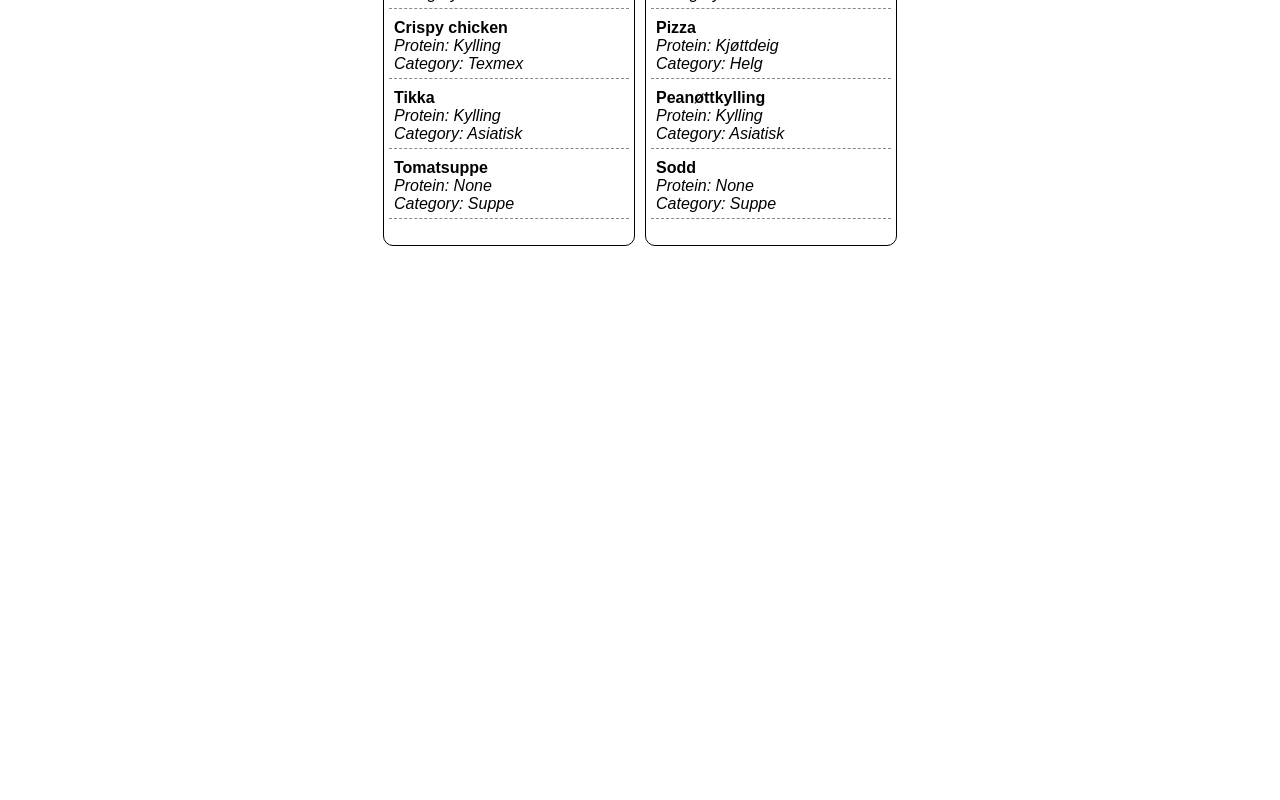
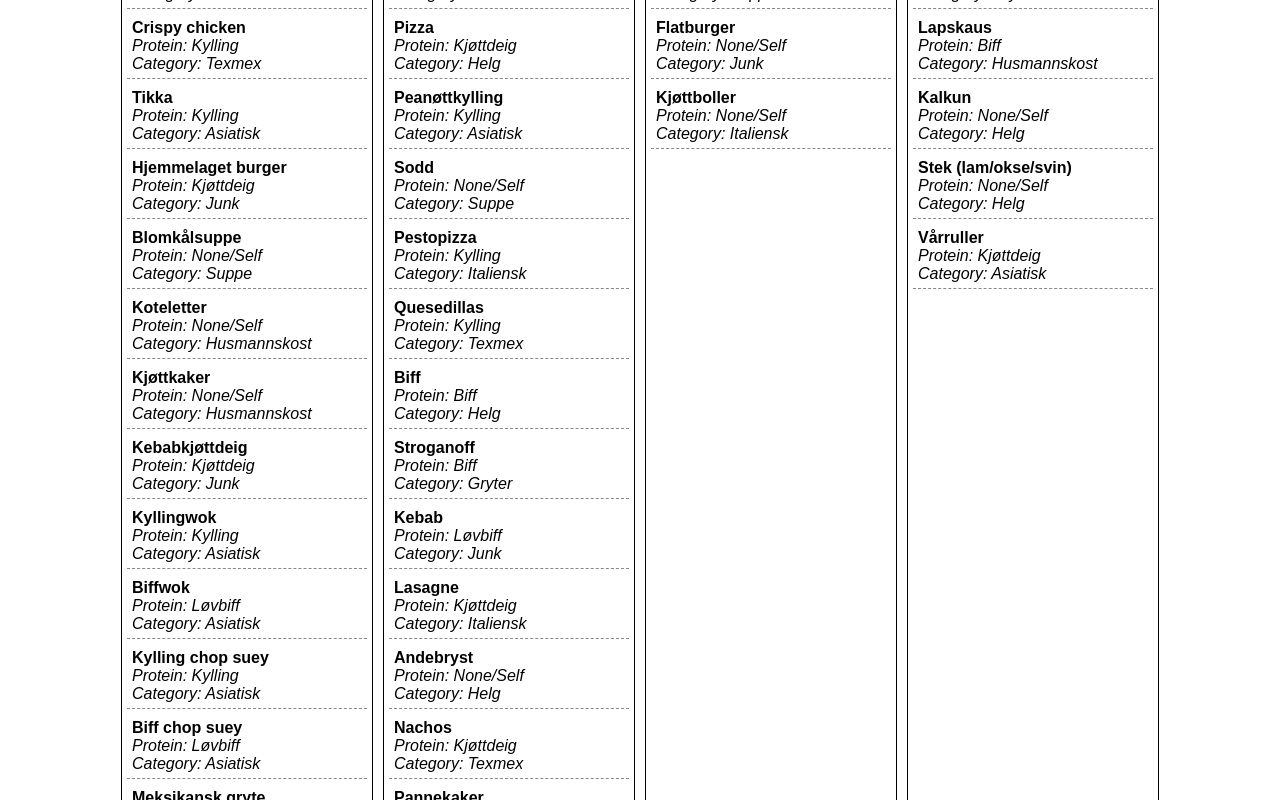
Before and after one commit to askjervold/react-dinner-picker, a React (Create React App) app: page /time in a window 1280 px wide. Shown: the part 360-1160 px from the top of the page. Before the commit the page ends 800 px from the top, so only its background shows below. Built offline with nearby package versions, Linux system fonts and the light colour scheme.

Commit message:
Add more dishes

```diff
--- a/src/resources/dishes.js
+++ b/src/resources/dishes.js
@@ -37,15 +37,201 @@ const dishes = [
     },
     {
         "name": "Sodd",
-        "protein": "none",
+        "protein": "none/self",
         "category": "suppe",
         "time": 3
     },
     {
         "name": "Tomatsuppe",
-        "protein": "none",
+        "protein": "none/self",
+        "category": "suppe",
+        "time": 1
+    },
+    {
+        "name": "Flatburger",
+        "protein": "none/self",
+        "category": "junk",
+        "time": 1
+    },
+    {
+        "name": "Hjemmelaget burger",
+        "protein": "kjøttdeig",
+        "category": "junk",
+        "time": 2
+    },
+    {
+        "name": "Pestopizza",
+        "protein": "kylling",
+        "category": "italiensk",
+        "time": 3
+    },
+    {
+        "name": "Kjøttboller",
+        "protein": "none/self",
+        "category": "italiensk",
+        "time": 1
+    },
+    {
+        "name": "Hønsefrikassé",
+        "protein": "none/self",
+        "category": "gryter",
+        "time": 4
+    },
+    {
+        "name": "Quesedillas",
+        "protein": "kylling",
+        "category": "texmex",
+        "time": 3
+    },
+    {
+        "name": "Blomkålsuppe",
+        "protein": "none/self",
         "category": "suppe",
         "time": 2
+    },
+    {
+        "name": "Koteletter",
+        "protein": "none/self",
+        "category": "husmannskost",
+        "time": 2
+    },
+    {
+        "name": "Kjøttkaker",
+        "protein": "none/self",
+        "category": "husmannskost",
+        "time": 2
+    },
+    {
+        "name": "Lapskaus",
+        "protein": "biff",
+        "category": "husmannskost",
+        "time": 4
+    },
+    {
+        "name": "Biff",
+        "protein": "biff",
+        "category": "helg",
+        "time": 3
+    },
+    {
+        "name": "Stroganoff",
+        "protein": "biff",
+        "category": "gryter",
+        "time": 3
+    },
+    {
+        "name": "Kebab",
+        "protein": "løvbiff",
+        "category": "junk",
+        "time": 3
+    },
+    {
+        "name": "Kebabkjøttdeig",
+        "protein": "kjøttdeig",
+        "category": "junk",
+        "time": 2
+    },
+    {
+        "name": "Kyllingwok",
+        "protein": "kylling",
+        "category": "asiatisk",
+        "time": 2
+    },
+    {
+        "name": "Biffwok",
+        "protein": "løvbiff",
+        "category": "asiatisk",
+        "time": 2
+    },
+    {
+        "name": "Kylling chop suey",
+        "protein": "kylling",
+        "category": "asiatisk",
+        "time": 2
+    },
+    {
+        "name": "Biff chop suey",
+        "protein": "løvbiff",
+        "category": "asiatisk",
+        "time": 2
+    },
+    {
+        "name": "Meksikansk gryte",
+        "protein": "kjøttdeig",
+        "category": "gryter",
+        "time": 2
+    },
+    {
+        "name": "Kalkun",
+        "protein": "none/self",
+        "category": "helg",
+        "time": 4
+    },
+    {
+        "name": "Stek (lam/okse/svin)",
+        "protein": "none/self",
+        "category": "helg",
+        "time": 4
+    },
+    {
+        "name": "Lasagne",
+        "protein": "kjøttdeig",
+        "category": "italiensk",
+        "time": 3
+    },
+    {
+        "name": "Kylling og ris",
+        "protein": "kylling",
+        "category": "diverse",
+        "time": 2
+    },
+    {
+        "name": "Vårruller",
+        "protein": "kjøttdeig",
+        "category": "asiatisk",
+        "time": 4
+    },
+    {
+        "name": "Andebryst",
+        "protein": "none/self",
+        "category": "helg",
+        "time": 3
+    },
+    {
+        "name": "Nachos",
+        "protein": "kjøttdeig",
+        "category": "texmex",
+        "time": 3
+    },
+    {
+        "name": "Pastaform",
+        "protein": "kylling",
+        "category": "diverse",
+        "time": 2
+    },
+    {
+        "name": "Bolognese",
+        "protein": "kjøttdeig",
+        "category": "italiensk",
+        "time": 2
+    },
+    {
+        "name": "Kyllingsalat",
+        "protein": "kylling", // grillet eller marinert
+        "category": "diverse",
+        "time": 2
+    },
+    {
+        "name": "Pannekaker",
+        "protein": "bacon",
+        "category": "husmannskost",
+        "time": 3
+    },
+    {
+        "name": "BBQ Melt",
+        "protein": "kylling",
+        "category": "helg",
+        "time": 3
     },
 ];
 
```
